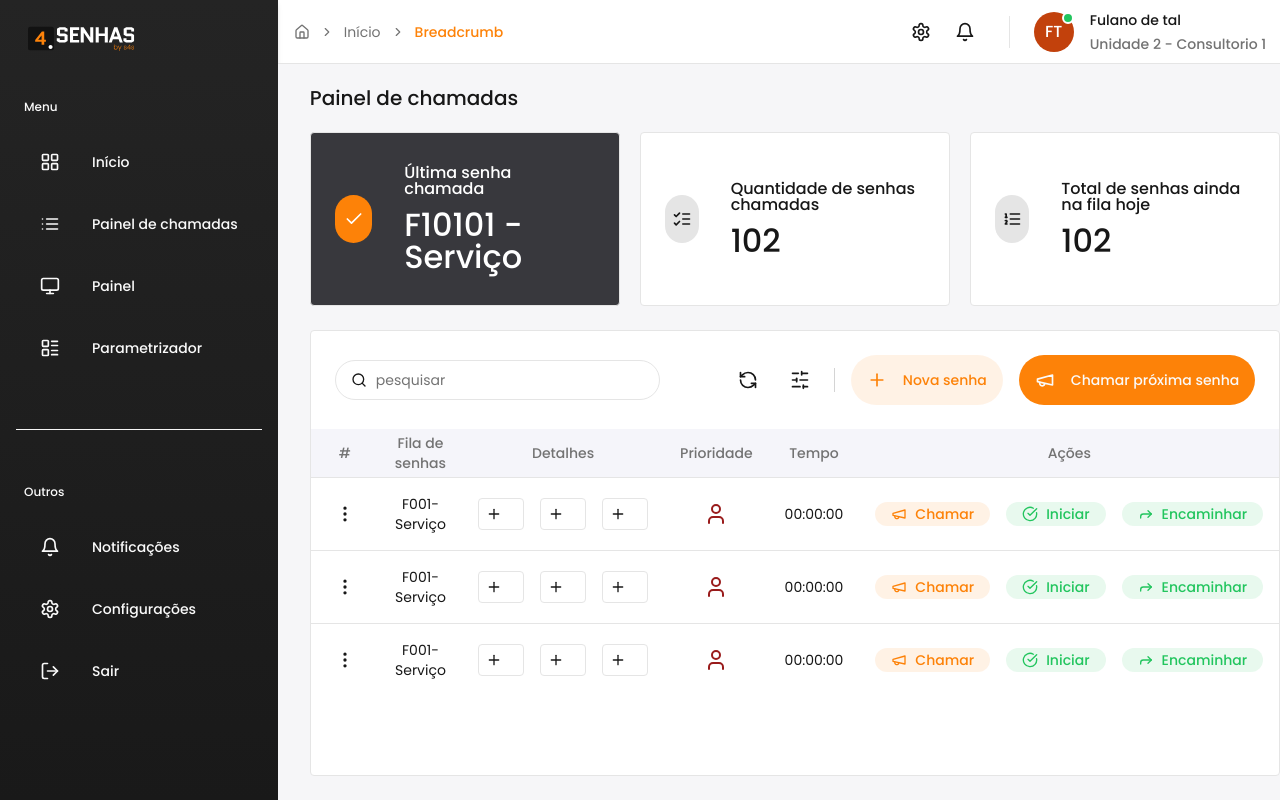
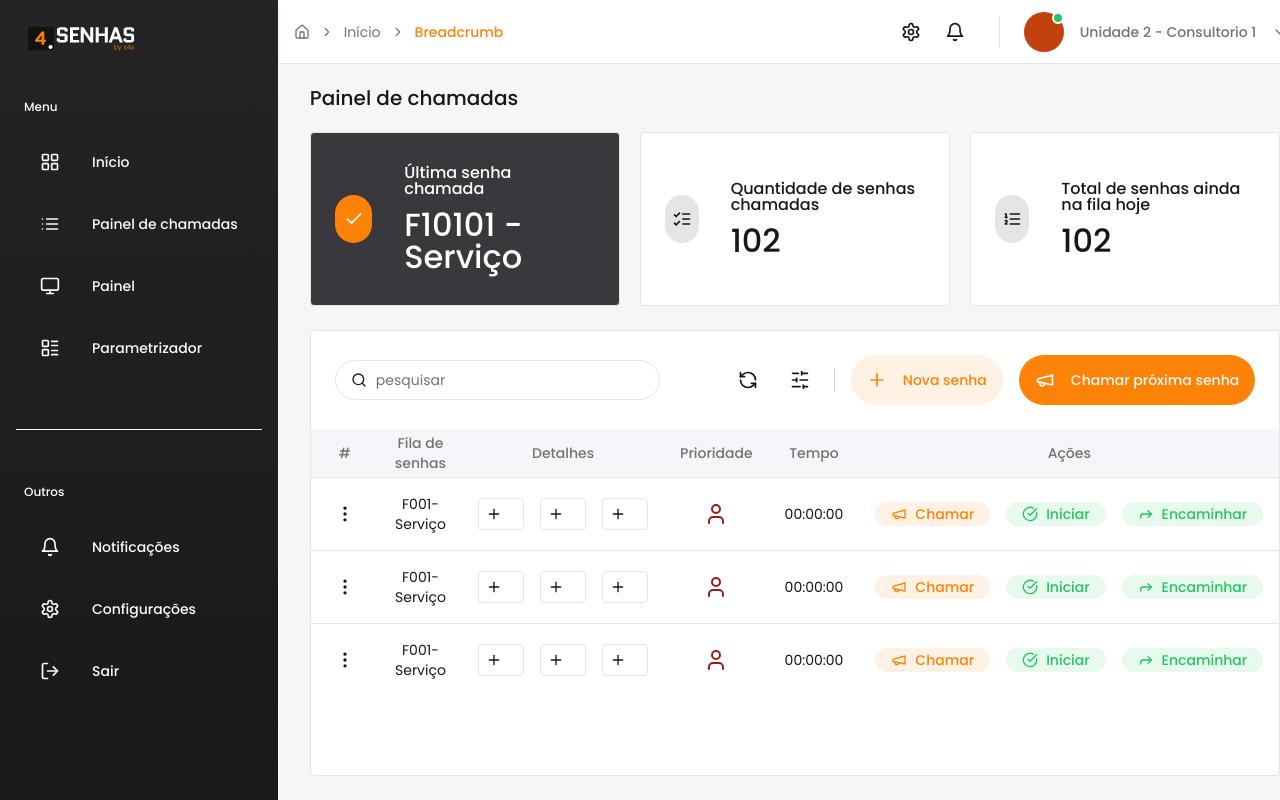
Before and after one commit to SK3010z/aaaaa, a Next.js app: page /lista-de-chamadas in a window 1280 px wide. Built offline with nearby package versions, Linux system fonts and the light colour scheme; no server answers.

Commit message:
little refact of luquinhas component

```diff
--- a/components/custom/callTableFilters.tsx
+++ b/components/custom/callTableFilters.tsx
@@ -1,3 +1,4 @@
+'use client'
 import {
   Megaphone,
   Plus,
@@ -5,11 +6,15 @@ import {
   Search,
   SlidersHorizontal,
 } from 'lucide-react'
+import { toast } from 'react-toastify'
 import { Button } from '../ui/button'
 import { Input } from '../ui/input'
 import { Tooltip, TooltipContent, TooltipTrigger } from '../ui/tooltip'
 
 export function CallTableFilters() {
+  function handleCallNextPassword() {
+    toast.info(<span className="font-medium">Chamando senha Serviço-0001</span>)
+  }
   return (
     <div className="flex items-center justify-between p-6">
       <div className="relative flex items-center">
@@ -46,7 +51,7 @@ export function CallTableFilters() {
           <Plus />
           <span>Nova senha</span>
         </Button>
-        <Button>
+        <Button onClick={handleCallNextPassword}>
           <Megaphone />
           <span>Chamar próxima senha</span>
         </Button>
--- /dev/null
+++ b/components/custom/closeButton.tsx
@@ -0,0 +1,24 @@
+import { cn } from '@/lib/utils'
+import { X } from 'lucide-react'
+import { ComponentProps } from 'react'
+import { Button } from '../ui/button'
+import { Tooltip, TooltipContent, TooltipTrigger } from '../ui/tooltip'
+
+type Props = {
+  tooltip?: string
+}
+
+export function CloseButton({ className, tooltip = 'Fechar', ...rest }: ComponentProps<'button'> & Props) {
+  return (
+    <Tooltip>
+      <TooltipTrigger asChild>
+        <Button tabIndex={-1} variant="ghost" className={cn('group p-1 rounded-sm size-6 hover:bg-primary/10', className)} {...rest}>
+          <X className="size-4 text-neutral-500 group-hover:text-primary group-hover:rotate-90 group-hover:scale-110 transition-all" />
+        </Button>
+      </TooltipTrigger>
+      <TooltipContent>
+        <span>{tooltip}</span>
+      </TooltipContent>
+    </Tooltip>
+  )
+}
--- a/components/custom/selectLocation.tsx
+++ b/components/custom/selectLocation.tsx
@@ -1,4 +1,7 @@
-import { ChevronDown, ChevronUp, X } from 'lucide-react'
+import { getFirstAndSecondName } from '@/core/utils/getFirstAndSecondName'
+import { getInitials } from '@/core/utils/getInitials'
+import { ChevronDown } from 'lucide-react'
+import { useSession } from 'next-auth/react'
 import { useState } from 'react'
 import { Button } from '../ui/button'
 import { Popover, PopoverContent, PopoverTrigger } from '../ui/popover'
@@ -10,23 +13,27 @@ import {
   SelectValue,
 } from '../ui/select'
 import { Separator } from '../ui/separator'
+import { CloseButton } from './closeButton'
 
 export function SelectLocation() {
+  const { data } = useSession()
   const [popoverOpen, setPopoverOpen] = useState(false)
   return (
-    <Popover open={popoverOpen}>
-      <PopoverTrigger onClick={() => setPopoverOpen(!popoverOpen)}>
-        <div className="flex items-center gap-4">
+    <Popover open={popoverOpen} onOpenChange={setPopoverOpen}>
+      <PopoverTrigger className="group">
+        <div className="flex items-center gap-4 pr-2">
           <div className="relative flex items-center">
             <div className="size-10 text-white font-medium flex items-center justify-center rounded-full bg-orange-700">
-              FT
+              {getInitials(data?.user?.person_name).toUpperCase()}
             </div>
             <span className="absolute bottom-0 right-0 top-0 w-3 h-3 bg-green-500 rounded-full border-2 border-white"></span>
           </div>
 
           <div className="flex flex-col text-left">
             <div>
-              <span className="text-sm font-medium">Fulano de tal</span>
+              <span className="text-sm font-medium">
+                {getFirstAndSecondName(data?.user?.person_name)}
+              </span>
             </div>
             <div>
               <span className="text-sm font-medium text-neutral-500">
@@ -34,27 +41,15 @@ export function SelectLocation() {
               </span>
             </div>
           </div>
-          <span className="text-sm font-medium">
-            {popoverOpen ? (
-              <ChevronUp size={14} className="text-neutral-500" />
-            ) : (
-              <ChevronDown size={14} className="text-neutral-500" />
-            )}
-          </span>
+          <ChevronDown className="text-neutral-500 size-4 group-data-[state=open]:rotate-180 transition-transform" />
         </div>
       </PopoverTrigger>
-      <PopoverContent className="w-auto p-0">
+      <PopoverContent className="w-auto p-0 mr-2" sideOffset={8}>
         <div className="p-4 flex justify-between">
           <div>
             <span className="text-sm font-medium">Local de atendimento</span>
           </div>
-          <div className="cursor-pointer">
-            <X
-              onClick={() => setPopoverOpen(!popoverOpen)}
-              size={15}
-              className="text-gray-300"
-            />
-          </div>
+          <CloseButton onClick={() => setPopoverOpen(false)} />
         </div>
         <div>
           <Separator />
@@ -103,7 +98,7 @@ export function SelectLocation() {
         <div className="flex gap-3 justify-end p-4">
           <Button
             size={'sm'}
-            className="bg-neutral-200 text-primary border hover:bg-neutral-300"
+            className="bg-neutral-50 text-primary border hover:bg-neutral-100"
             onClick={() => setPopoverOpen(!popoverOpen)}
           >
             Cancelar
--- a/components/ui/popover.tsx
+++ b/components/ui/popover.tsx
@@ -1,7 +1,7 @@
 'use client'
 
+import * as PopoverPrimitive from '@radix-ui/react-popover'
 import * as React from 'react'
-import * as PopoverPrimitive from '@radix-ui/react-popover'
 
 import { cn } from '@/lib/utils'
 
@@ -28,4 +28,4 @@ const PopoverContent = React.forwardRef<
 ))
 PopoverContent.displayName = PopoverPrimitive.Content.displayName
 
-export { Popover, PopoverTrigger, PopoverContent }
+export { Popover, PopoverContent, PopoverTrigger }
--- /dev/null
+++ b/core/utils/getFirstAndSecondName.ts
@@ -0,0 +1,8 @@
+export function getFirstAndSecondName(name?: string) {
+  if(!name) {
+    return ''
+  }
+
+  const names = name.split(' ').slice(0,2)
+  return names.join(' ')
+}
--- /dev/null
+++ b/core/utils/getInitials.ts
@@ -0,0 +1,9 @@
+export function getInitials(name?: string) {
+  if(!name) {
+    return ''
+  }
+
+  const names = name.split(' ').slice(0,2)
+  const initials = names[0][0] + names[1][0]
+  return initials
+}
--- a/next-auth.d.ts
+++ b/next-auth.d.ts
@@ -1,4 +1,3 @@
-import { LoginResponse } from '@/core/httpResponses/loginResponse'
 import 'next-auth'
 
 declare module 'next-auth' {
@@ -7,7 +6,8 @@ declare module 'next-auth' {
    */
 
   interface Session {
-    user: LoginResponse & {
+    user: {
+      person_name: string
       token: string
       username: string
     }
```
